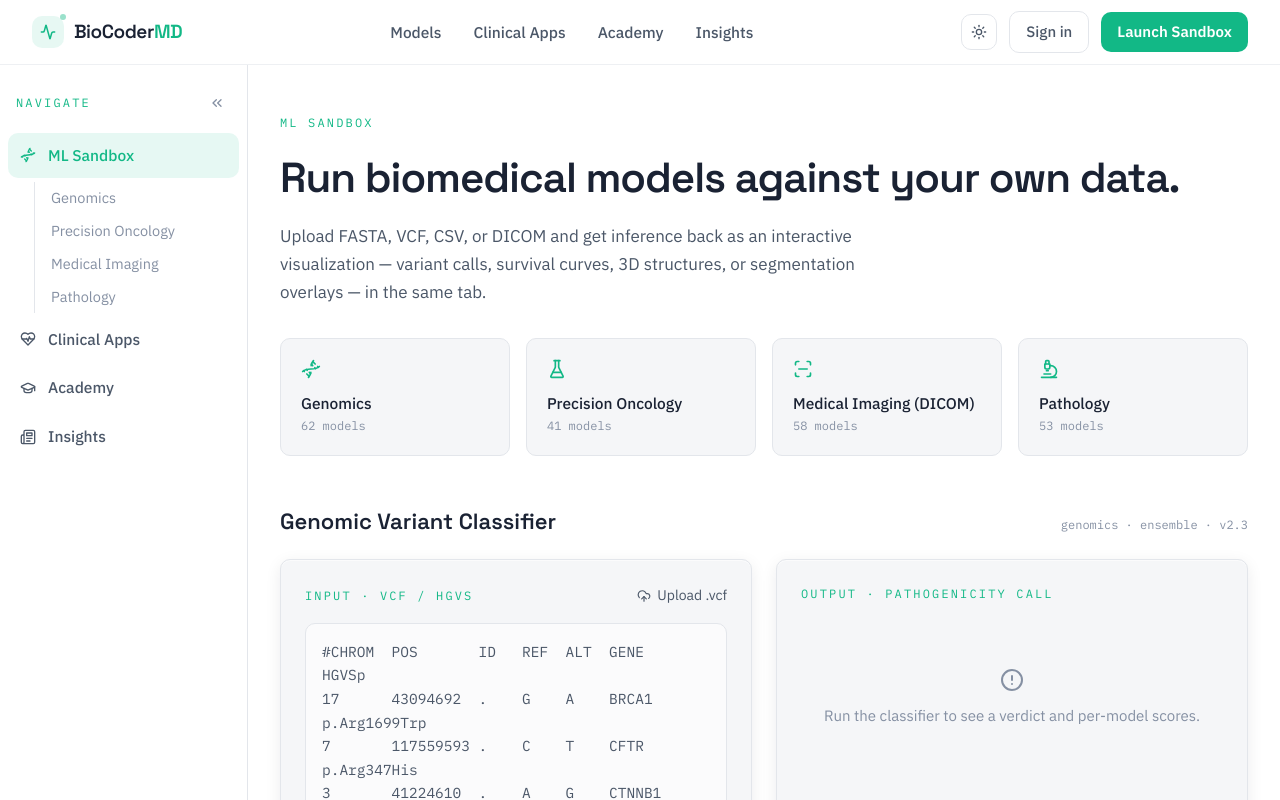
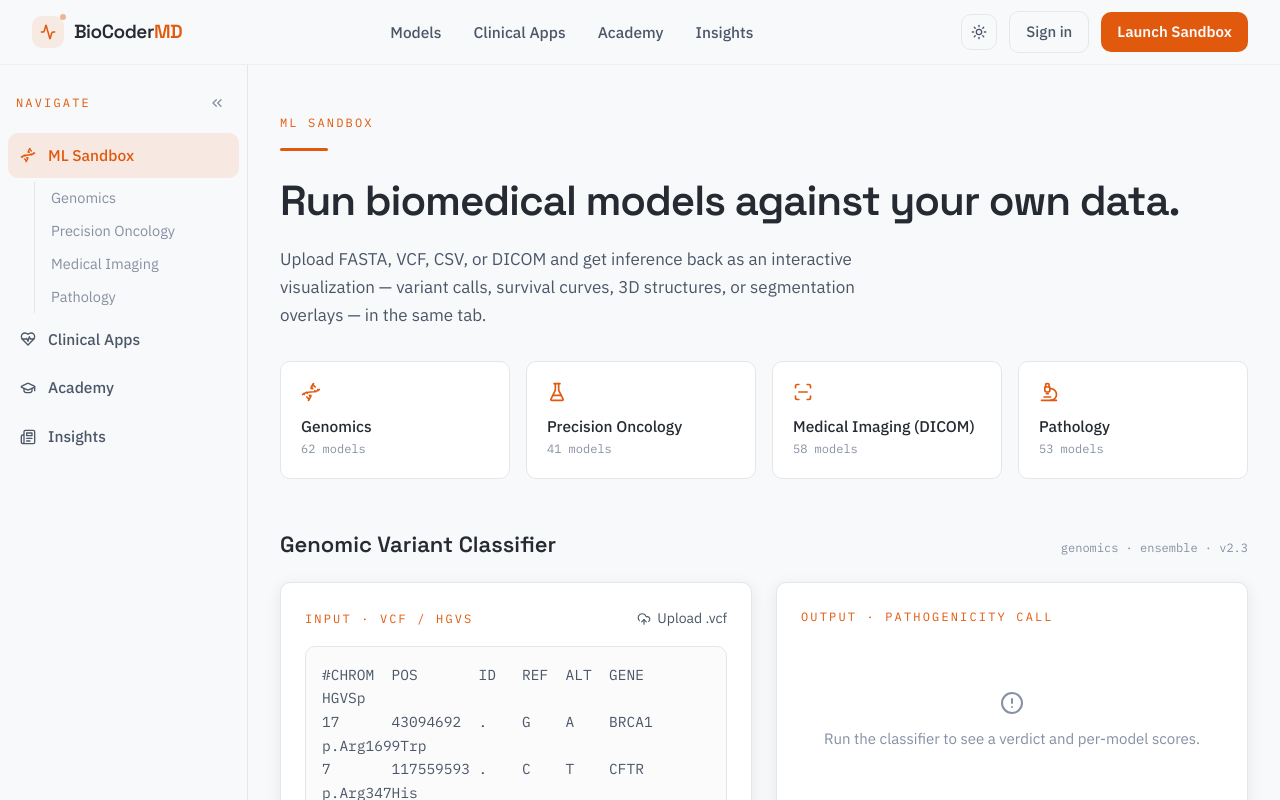
Before and after one commit to tahrene94-creator/biocoder-md, a Next.js app: page /models in a window 1280 px wide. Shown: the top 800 px of the page. Built offline with nearby package versions, Linux system fonts and the light colour scheme.

Commit message:
match reference site style: light gray bg, orange accent, section dividers

```diff
--- a/app/academy/page.tsx
+++ b/app/academy/page.tsx
@@ -71,6 +71,7 @@ export default function AcademyPage() {
   return (
     <div className="mx-auto max-w-[1200px] px-5 py-12 md:px-8">
       <p className="eyebrow">Academy</p>
+      <div className="title-rule" />
       <h1 className="mt-3 font-display text-[36px] font-semibold tracking-tight text-ink sm:text-[42px]">
         Your training dashboard.
       </h1>
--- a/app/globals.css
+++ b/app/globals.css
@@ -61,6 +61,12 @@ body {
   @apply font-mono text-[12px] tracking-[0.18em] uppercase text-signal;
 }
 
+/* Short accent-colored divider bar under a page/section kicker, echoing the
+   "Organisation" -> orange rule -> heading pattern from the reference site. */
+.title-rule {
+  @apply my-4 h-[3px] w-12 rounded-full bg-signal;
+}
+
 .data-figure {
   @apply font-mono tabular-nums;
 }
--- a/app/insights/page.tsx
+++ b/app/insights/page.tsx
@@ -94,6 +94,7 @@ export default function InsightsPage() {
   return (
     <div className="mx-auto max-w-[1000px] px-5 py-12 md:px-8">
       <p className="eyebrow">Insights</p>
+      <div className="title-rule" />
       <h1 className="mt-3 font-display text-[36px] font-semibold tracking-tight text-ink sm:text-[42px]">
         Every paper, read two ways.
       </h1>
--- a/app/models/page.tsx
+++ b/app/models/page.tsx
@@ -12,6 +12,7 @@ export default function ModelsPage() {
   return (
     <div className="mx-auto max-w-[1200px] px-5 py-12 md:px-8">
       <p className="eyebrow">ML Sandbox</p>
+      <div className="title-rule" />
       <h1 className="mt-3 font-display text-[36px] font-semibold tracking-tight text-ink sm:text-[42px]">
         Run biomedical models against your own data.
       </h1>
--- a/tailwind.config.ts
+++ b/tailwind.config.ts
@@ -18,25 +18,25 @@ const config: Config = {
     extend: {
       colors: {
         bg: {
-          deep: "#FFFFFF",    // primary page background (was near-navy, now white)
-          panel: "#F5F6F8",   // raised surface / cards -- a hair off-white so they read as distinct from the page
+          deep: "#F8F9FA",    // primary page background -- light gray field (was pure white)
+          panel: "#FFFFFF",   // cards/panels are now white, so they lift off the gray page
           light: "#F6F8FA",
           panelLight: "#FFFFFF",
         },
         slate: {
           DEFAULT: "#D7DBE1",
-          line: "#E3E6EB",    // borders/dividers -- light gray instead of dark navy-gray
+          line: "#E3E6EB",
         },
         signal: {
-          DEFAULT: "#12B886", // emerald accent kept, still reads clearly on white
-          dim: "#0B7C5C",
-          bright: "#0E9A6C",  // darkened slightly from the dark-theme value for AA contrast on white
-          soft: "rgba(18,184,134,0.10)",
+          DEFAULT: "#E0590C", // burnt-orange accent (was emerald), matches reference site
+          dim: "#B0470A",
+          bright: "#F0722A",
+          soft: "rgba(224,89,12,0.10)",
         },
         ink: {
-          DEFAULT: "#1A2233",   // primary text -- dark charcoal, not pure black (was near-white)
-          dim: "#4B5768",       // secondary text
-          faint: "#8590A3",     // tertiary/meta text
+          DEFAULT: "#262B33",   // primary text -- slightly softer charcoal, closer to reference
+          dim: "#4B5768",
+          faint: "#8590A3",
           onLight: "#0E1524",
           onLightDim: "#5B6981",
         },
```
